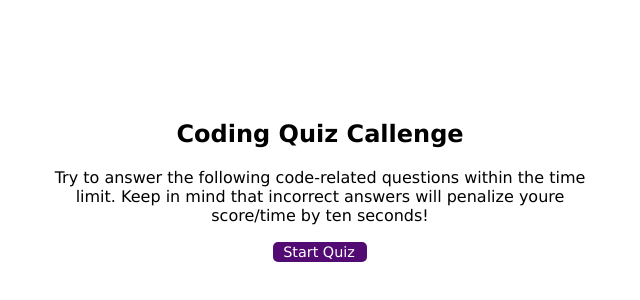
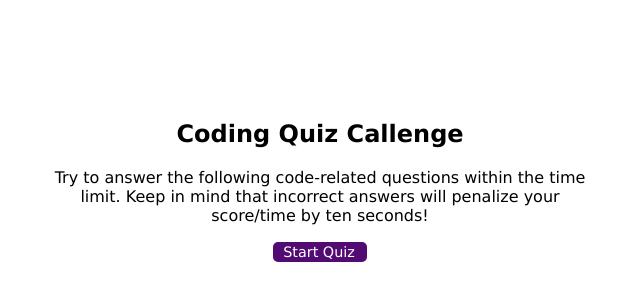
Before and after one commit to costanza13/code-quiz, a plain HTML site: page index.html in a window 1280 px wide. Shown: the full height of the page, 320-960 px from the left. Drawn offline with Linux system fonts and the light colour scheme.

Commit message:
fixed misspellled "youre"

```diff
--- a/index.html
+++ b/index.html
@@ -25,7 +25,7 @@
         <h1>Coding Quiz Callenge</h1>
         <p>
           Try to answer the following code-related questions within the time limit.
-          Keep in mind that incorrect answers will penalize youre score/time by ten
+          Keep in mind that incorrect answers will penalize your score/time by ten
           seconds!
         </p>
         <button id="start-quiz" class="btn">Start Quiz</button>
```
